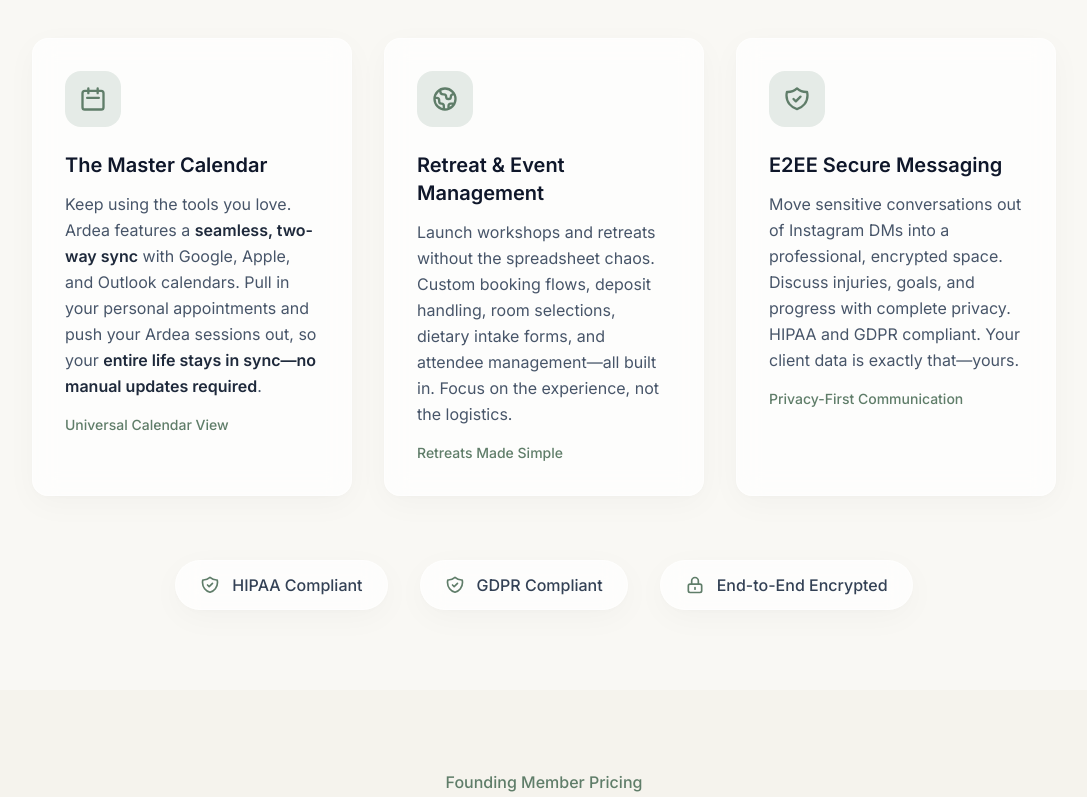
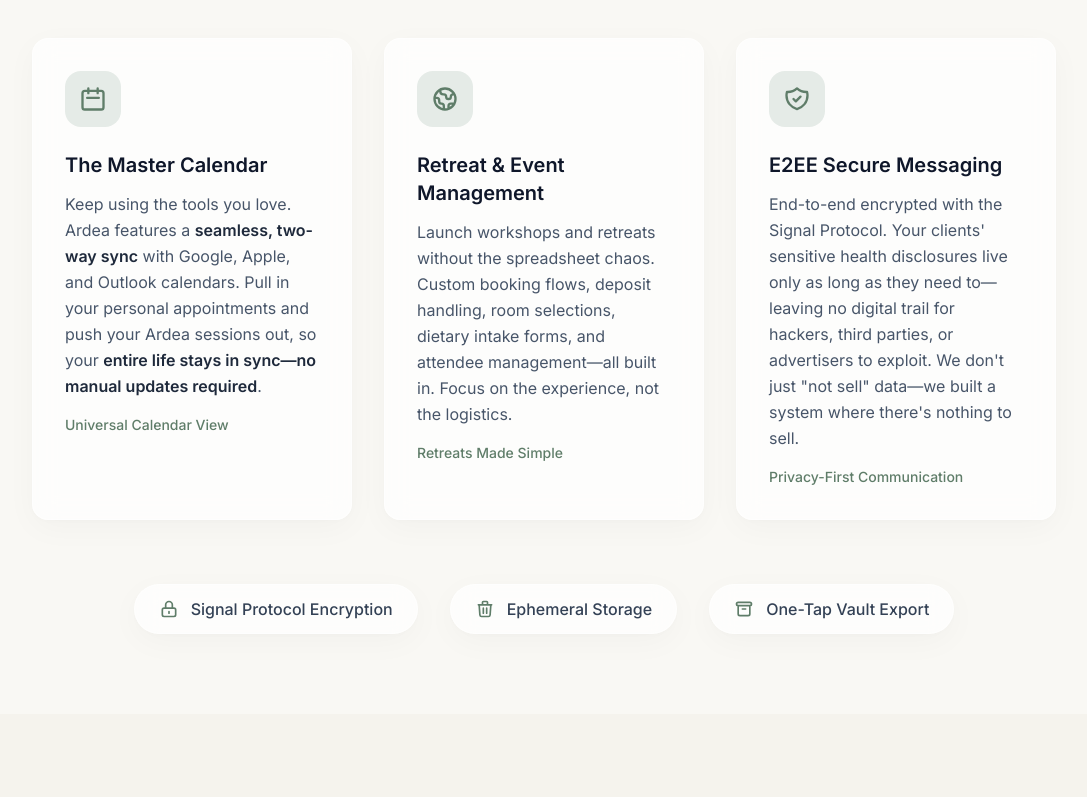
Before and after one commit to terrapinball/ardea-landing-page, a React (Vite) app: page / in a window 1280 px wide. Shown: the part 2000-2797 px from the top of the page, without its empty margins (96-1183 px from the left). Built offline with nearby package versions, Linux system fonts and the light colour scheme.

Commit message:
update security strategy

```diff
--- a/src/App.tsx
+++ b/src/App.tsx
@@ -147,9 +147,9 @@
                 </div>
                 <div className="flex items-center gap-2">
                   <svg className="w-5 h-5 text-sage-500" fill="none" stroke="currentColor" viewBox="0 0 24 24">
-                    <path strokeLinecap="round" strokeLinejoin="round" strokeWidth={2} d="M9 12l2 2 4-4m5.618-4.016A11.955 11.955 0 0112 2.944a11.955 11.955 0 01-8.618 3.04A12.02 12.02 0 003 9c0 5.591 3.824 10.29 9 11.622 5.176-1.332 9-6.03 9-11.622 0-1.042-.133-2.052-.382-3.016z" />
+                    <path strokeLinecap="round" strokeLinejoin="round" strokeWidth={2} d="M19 7l-.867 12.142A2 2 0 0116.138 21H7.862a2 2 0 01-1.995-1.858L5 7m5 4v6m4-6v6m1-10V4a1 1 0 00-1-1h-4a1 1 0 00-1 1v3M4 7h16" />
                   </svg>
-                  <span>HIPAA & GDPR compliant</span>
+                  <span>Ephemeral by design</span>
                 </div>
               </div>
             </div>
@@ -302,9 +302,9 @@
                 E2EE Secure Messaging
               </h3>
               <p className="text-slate-600 leading-relaxed mb-4">
-                Move sensitive conversations out of Instagram DMs into a professional, encrypted space.
-                Discuss injuries, goals, and progress with complete privacy. HIPAA and GDPR compliant.
-                Your client data is exactly that—yours.
+                End-to-end encrypted with the Signal Protocol. Your clients' sensitive health disclosures
+                live only as long as they need to—leaving no digital trail for hackers, third parties,
+                or advertisers to exploit. We don't just "not sell" data—we built a system where there's nothing to sell.
               </p>
               <p className="text-sage-500 font-medium text-sm">
                 Privacy-First Communication
@@ -316,21 +316,21 @@
           <div className="mt-16 flex flex-wrap items-center justify-center gap-8">
             <div className="flex items-center gap-3 glass-card px-6 py-3 rounded-full">
               <svg className="w-5 h-5 text-sage-500" fill="none" stroke="currentColor" viewBox="0 0 24 24">
-                <path strokeLinecap="round" strokeLinejoin="round" strokeWidth={2} d="M9 12l2 2 4-4m5.618-4.016A11.955 11.955 0 0112 2.944a11.955 11.955 0 01-8.618 3.04A12.02 12.02 0 003 9c0 5.591 3.824 10.29 9 11.622 5.176-1.332 9-6.03 9-11.622 0-1.042-.133-2.052-.382-3.016z" />
+                <path strokeLinecap="round" strokeLinejoin="round" strokeWidth={2} d="M12 15v2m-6 4h12a2 2 0 002-2v-6a2 2 0 00-2-2H6a2 2 0 00-2 2v6a2 2 0 002 2zm10-10V7a4 4 0 00-8 0v4h8z" />
               </svg>
-              <span className="text-slate-700 font-medium">HIPAA Compliant</span>
+              <span className="text-slate-700 font-medium">Signal Protocol Encryption</span>
             </div>
             <div className="flex items-center gap-3 glass-card px-6 py-3 rounded-full">
               <svg className="w-5 h-5 text-sage-500" fill="none" stroke="currentColor" viewBox="0 0 24 24">
-                <path strokeLinecap="round" strokeLinejoin="round" strokeWidth={2} d="M9 12l2 2 4-4m5.618-4.016A11.955 11.955 0 0112 2.944a11.955 11.955 0 01-8.618 3.04A12.02 12.02 0 003 9c0 5.591 3.824 10.29 9 11.622 5.176-1.332 9-6.03 9-11.622 0-1.042-.133-2.052-.382-3.016z" />
+                <path strokeLinecap="round" strokeLinejoin="round" strokeWidth={2} d="M19 7l-.867 12.142A2 2 0 0116.138 21H7.862a2 2 0 01-1.995-1.858L5 7m5 4v6m4-6v6m1-10V4a1 1 0 00-1-1h-4a1 1 0 00-1 1v3M4 7h16" />
               </svg>
-              <span className="text-slate-700 font-medium">GDPR Compliant</span>
+              <span className="text-slate-700 font-medium">Ephemeral Storage</span>
             </div>
             <div className="flex items-center gap-3 glass-card px-6 py-3 rounded-full">
               <svg className="w-5 h-5 text-sage-500" fill="none" stroke="currentColor" viewBox="0 0 24 24">
-                <path strokeLinecap="round" strokeLinejoin="round" strokeWidth={2} d="M12 15v2m-6 4h12a2 2 0 002-2v-6a2 2 0 00-2-2H6a2 2 0 00-2 2v6a2 2 0 002 2zm10-10V7a4 4 0 00-8 0v4h8z" />
+                <path strokeLinecap="round" strokeLinejoin="round" strokeWidth={2} d="M5 8h14M5 8a2 2 0 110-4h14a2 2 0 110 4M5 8v10a2 2 0 002 2h10a2 2 0 002-2V8m-9 4h4" />
               </svg>
-              <span className="text-slate-700 font-medium">End-to-End Encrypted</span>
+              <span className="text-slate-700 font-medium">One-Tap Vault Export</span>
             </div>
           </div>
         </div>
@@ -369,13 +369,13 @@
                   <svg className="w-5 h-5 text-sage-500 mt-0.5 flex-shrink-0" fill="none" stroke="currentColor" viewBox="0 0 24 24">
                     <path strokeLinecap="round" strokeLinejoin="round" strokeWidth={2} d="M5 13l4 4L19 7" />
                   </svg>
-                  <span className="text-slate-600">E2EE secure messaging</span>
+                  <span className="text-slate-600">E2EE ephemeral messaging</span>
                 </li>
                 <li className="flex items-start gap-3">
                   <svg className="w-5 h-5 text-sage-500 mt-0.5 flex-shrink-0" fill="none" stroke="currentColor" viewBox="0 0 24 24">
                     <path strokeLinecap="round" strokeLinejoin="round" strokeWidth={2} d="M5 13l4 4L19 7" />
                   </svg>
-                  <span className="text-slate-600">HIPAA compliant client notes</span>
+                  <span className="text-slate-600">Vault exports for record keeping</span>
                 </li>
                 <li className="flex items-start gap-3">
                   <svg className="w-5 h-5 text-sage-500 mt-0.5 flex-shrink-0" fill="none" stroke="currentColor" viewBox="0 0 24 24">
```
Also changed, not shown: 2 other files (tests, documents, lock files or other folders).
